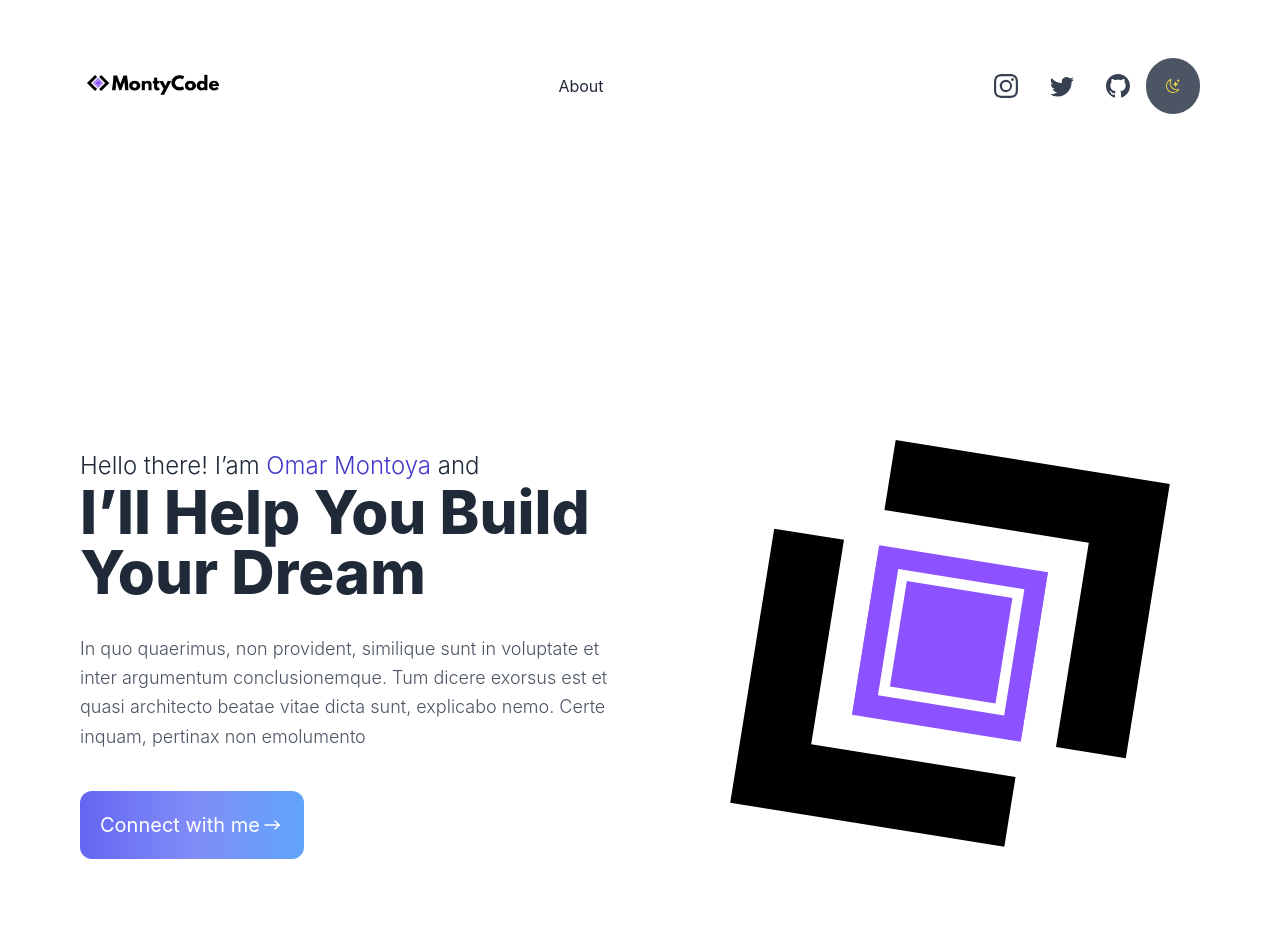
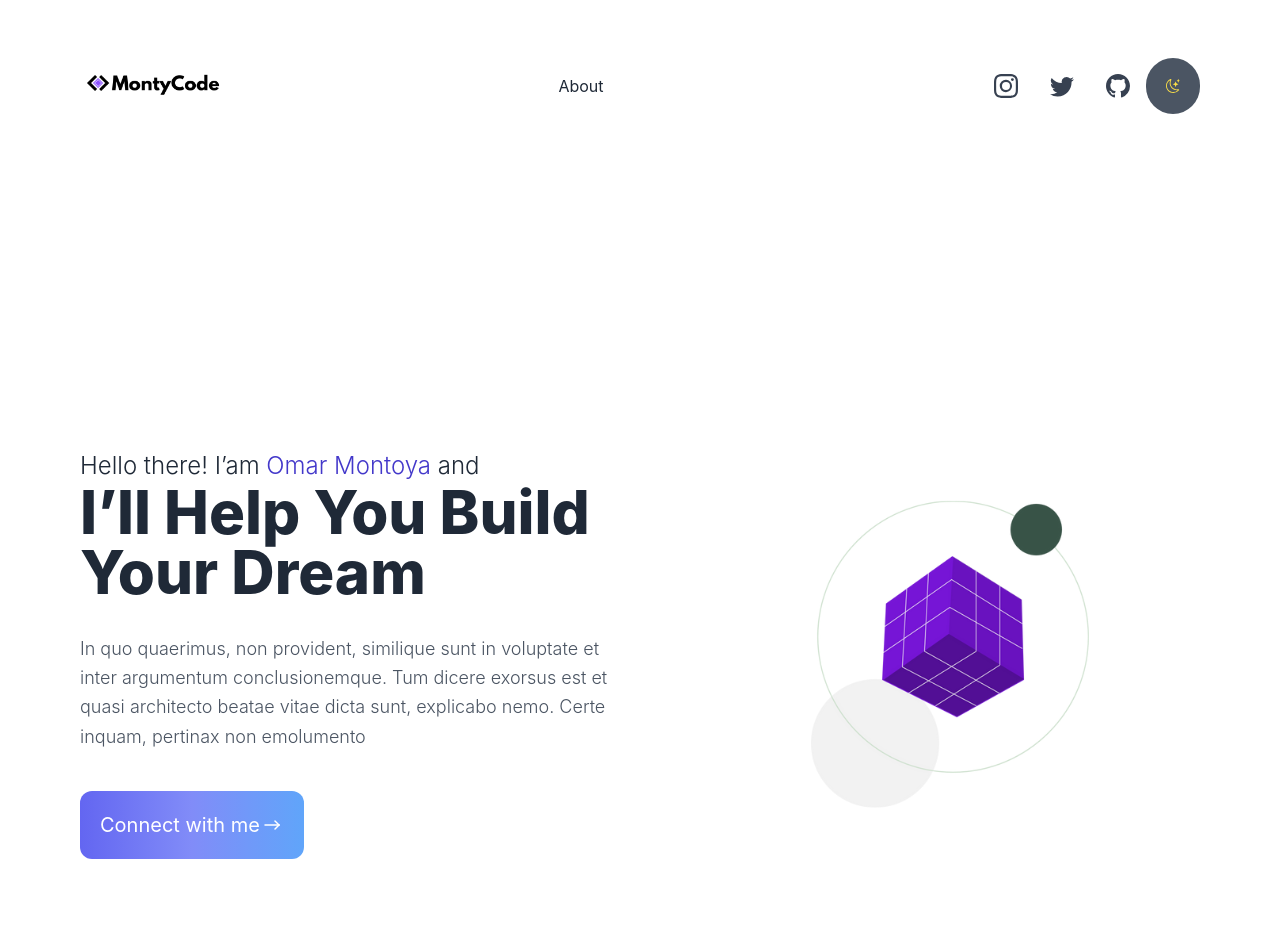
Before and after one commit to montycode/next-portfolio, a Next.js app: page / in a window 1280 px wide. Shown: the top 952 px of the page. Built offline with nearby package versions, Linux system fonts and the light colour scheme.

Commit message:
Update Headers Style

```diff
--- a/components/Header.jsx
+++ b/components/Header.jsx
@@ -58,9 +58,9 @@ const Header = () => {
                                     <line x1="6" y1="6" x2="18" y2="18" />
                                 </svg>
                             </div>
-                            <ul className="flex md:flex text-3xl md:text-base lg:text-base lg:flex flex-col md:flex-row lg:flex-row justify-center items-center fixed md:relative lg:relative top-0 bottom-0 left-0 right-0 z-20">
+                            <ul className="flex md:flex text-3xl md:text-base lg:text-base lg:flex flex-col md:flex-row lg:flex-row justify-center items-center fixed md:relative lg:relative top-0 bottom-0 left-0 right-0 bg-white dark:bg-slate-800 z-20">
                                 <li className="md:mr-8 lg:mr-10 flex items-center">
-                                    <span className="text-gray-800 hover:text-gray-600 pt-10 md:pt-0 cursor-pointer" >About</span>
+                                    <span className="text-gray-800 hover:text-gray-600 dark:text-white dark:hover:text-violet-300 pt-10 md:pt-0 cursor-pointer" >About</span>
                                 </li>
                             </ul>
                         </div>
@@ -111,7 +111,7 @@ const Header = () => {
                     </div>
                     <div className="xl-w-11/12 sm:w-1/2 mt-8 sm:mt-0">
                         <div className="flex items-center justify-center sm:justify-end w-full">
-                            <Image loading="lazy" className="w-3/5" src={Banner} alt="header image" />
+                            <Image loading="lazy" className="w-3/5" src={WhiteBanner} alt="header image" />
                         </div>
                     </div>
                 </div>
--- a/components/index.js
+++ b/components/index.js
@@ -1,2 +1,3 @@
 export { default as Header } from './Header';
 export { default as Projects } from './Projects';
+export { default as Divider } from './Divider';
```
Also changed, not shown: public/images/white_banner.png.
